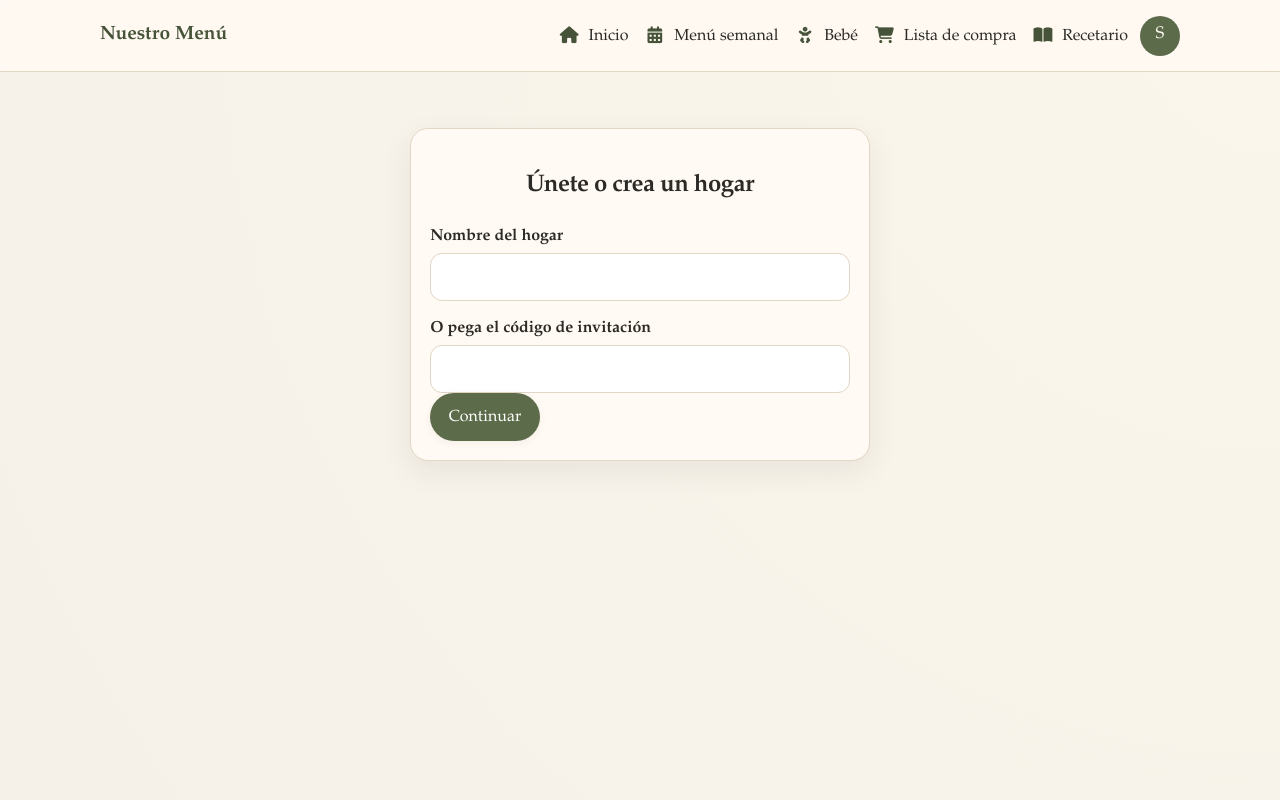
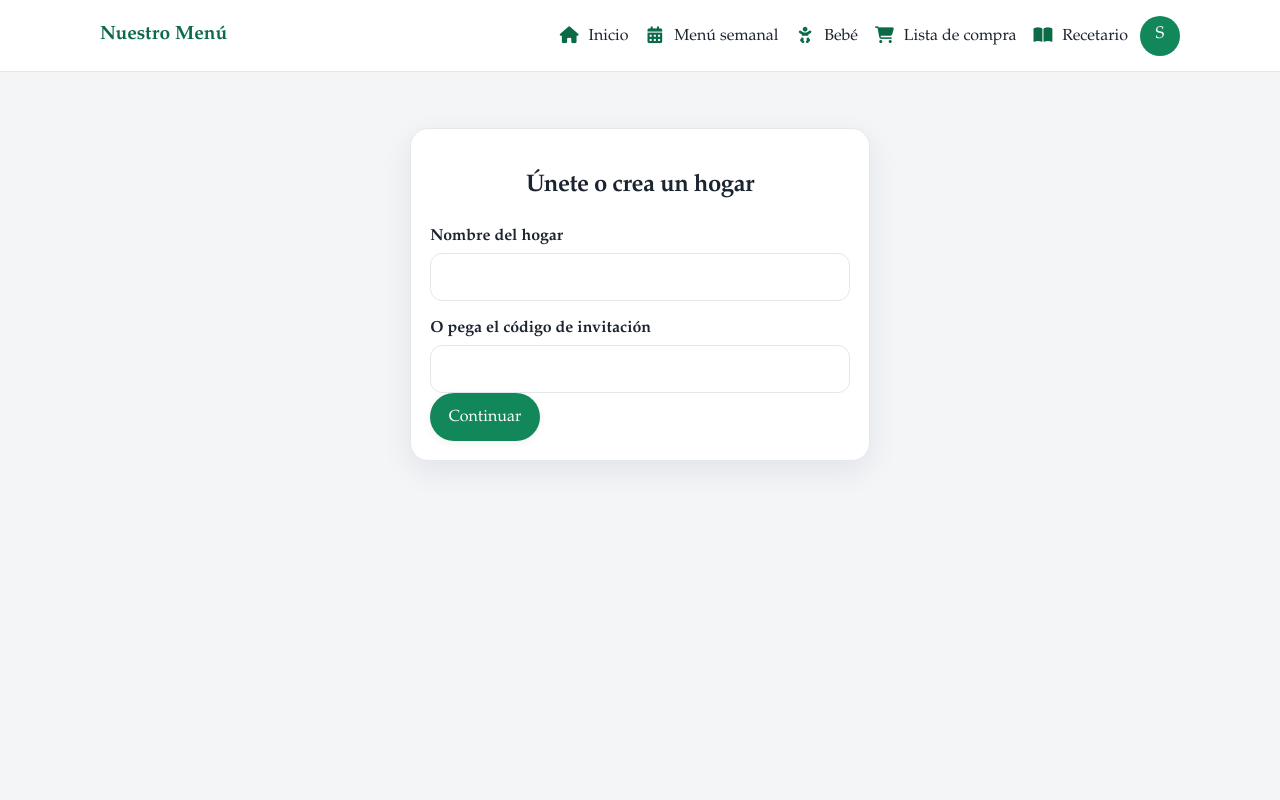
Before and after one commit to allanaguilar/nuestro_menu, a Django app: page /empezar/ in a window 1280 px wide. Run offline with Django 5.2, Linux system fonts and the light colour scheme; the visitor is signed in with stand-in values (Sample User, id 1); data comes from the database, SQL or seed files in the repository; data that the repository does not hold is empty; parts of the project's set-up code (start-up, migrations or seed data) failed here and were passed over.

Commit message:
Actualizar colores en el manifiesto, hoja de estilos y metadatos de la plantilla

```diff
--- a/static/css/app.css
+++ b/static/css/app.css
@@ -1,25 +1,25 @@
 :root {
-  --bg: #f6f1e8;
-  --bg-accent: #efe6d6;
-  --ink: #2b2a26;
-  --muted: #6b675e;
-  --card: #fffaf3;
-  --line: #e2d6c4;
-  --olive: #5c6b4a;
-  --olive-dark: #465338;
+  --bg: #f3f5f7;
+  --bg-accent: #e7f6ef;
+  --ink: #1c2430;
+  --muted: #667085;
+  --card: #ffffff;
+  --line: #e4e7ec;
+  --olive: #12875a;
+  --olive-dark: #0c6b47;
   --terracotta: #c46b4a;
-  --focus: #2f5d50;
-  --ok: #3d6b4f;
+  --focus: #0c6b47;
+  --ok: #0c6b47;
   --err: #9a3b2f;
   --radius: 18px;
-  --shadow: 0 10px 30px rgba(43, 42, 38, 0.08);
+  --shadow: 0 10px 30px rgba(28, 36, 48, 0.08);
 }
 
 * { box-sizing: border-box; }
 html, body { margin: 0; padding: 0; }
 body {
   font-family: "Iowan Old Style", "Palatino Linotype", Palatino, Georgia, serif;
-  background: radial-gradient(circle at top right, #fbf6ec, var(--bg));
+  background: var(--bg);
   color: var(--ink);
   line-height: 1.5;
   min-height: 100vh;
@@ -31,7 +31,7 @@ a { color: var(--olive-dark); }
 }
 .skip-link:focus { left: 1rem; top: 1rem; background: #fff; padding: 0.5rem 1rem; z-index: 10; }
 .site-header {
-  background: rgba(255, 250, 243, 0.9);
+  background: rgba(255, 255, 255, 0.94);
   border-bottom: 1px solid var(--line);
   position: sticky; top: 0; z-index: 5;
   backdrop-filter: blur(8px);
@@ -263,7 +263,7 @@ label { display: block; margin: 0.9rem 0 0.3rem; font-weight: 600; }
 }
 .day-rail.is-today {
   border-color: var(--olive);
-  background: #f8f4ea;
+  background: #e8f7ef;
 }
 .day-rail-when {
   width: 4.6rem;
@@ -348,7 +348,7 @@ textarea.recipe-text {
   resize: none;
   line-height: 1.45;
 }
-.day-rail.is-today .day-rail-when { background: #ece6d4; }
+.day-rail.is-today .day-rail-when { background: #d7f0e4; }
 .day-rail-short {
   margin: 0;
   font-size: 1.05rem;
@@ -682,7 +682,7 @@ form.is-loading { opacity: 0.65; pointer-events: none; }
     right: 0;
     bottom: 0;
     z-index: 6;
-    background: rgba(255, 250, 243, 0.96);
+    background: rgba(255, 255, 255, 0.96);
     border-top: 1px solid var(--line);
     padding: 4px 2px calc(8px + env(safe-area-inset-bottom));
     backdrop-filter: blur(8px);
@@ -710,7 +710,7 @@ form.is-loading { opacity: 0.65; pointer-events: none; }
     cursor: pointer;
   }
   .tabbar [aria-current="page"] {
-    color: #fffaf3;
+    color: #ffffff;
     background: var(--olive);
     font-weight: 700;
   }
--- a/static/service-worker.js
+++ b/static/service-worker.js
@@ -1,8 +1,8 @@
-const CACHE_NAME = "nuestro-menu-static-v57";
+const CACHE_NAME = "nuestro-menu-static-v58";
 const LIST_CACHE = "nuestro-menu-lista";
 const STATIC_ASSETS = [
   "/static/css/app.css",
-  "/static/css/app.css?v=47",
+  "/static/css/app.css?v=48",
   "/static/vendor/fontawesome/css/fontawesome.min.css",
   "/static/vendor/fontawesome/css/solid.min.css",
   "/static/vendor/fontawesome/css/regular.min.css",
--- a/templates/base.html
+++ b/templates/base.html
@@ -4,7 +4,7 @@
   <head>
     <meta charset="utf-8">
     <meta name="viewport" content="width=device-width, initial-scale=1, viewport-fit=cover">
-    <meta name="theme-color" content="#5c6b4a">
+    <meta name="theme-color" content="#12875a">
     <meta name="description" content="Organiza los almuerzos semanales de casa.">
     <title>{% block title %}Nuestro Menú{% endblock %}</title>
     <link rel="manifest" href="{% static 'manifest.webmanifest' %}">
@@ -13,7 +13,7 @@
     <link rel="stylesheet" href="{% static 'vendor/fontawesome/css/fontawesome.min.css' %}">
     <link rel="stylesheet" href="{% static 'vendor/fontawesome/css/solid.min.css' %}">
     <link rel="stylesheet" href="{% static 'vendor/fontawesome/css/regular.min.css' %}">
-    <link rel="stylesheet" href="{% static 'css/app.css' %}?v=47">
+    <link rel="stylesheet" href="{% static 'css/app.css' %}?v=48">
   </head>
   {% with ns=request.resolver_match.namespace un=request.resolver_match.url_name %}
   <body hx-boost="true"{% if user.is_authenticated and request.household %} data-home="{{ request.household.id }}"{% endif %}>
```
Also changed, not shown: static/manifest.webmanifest.
